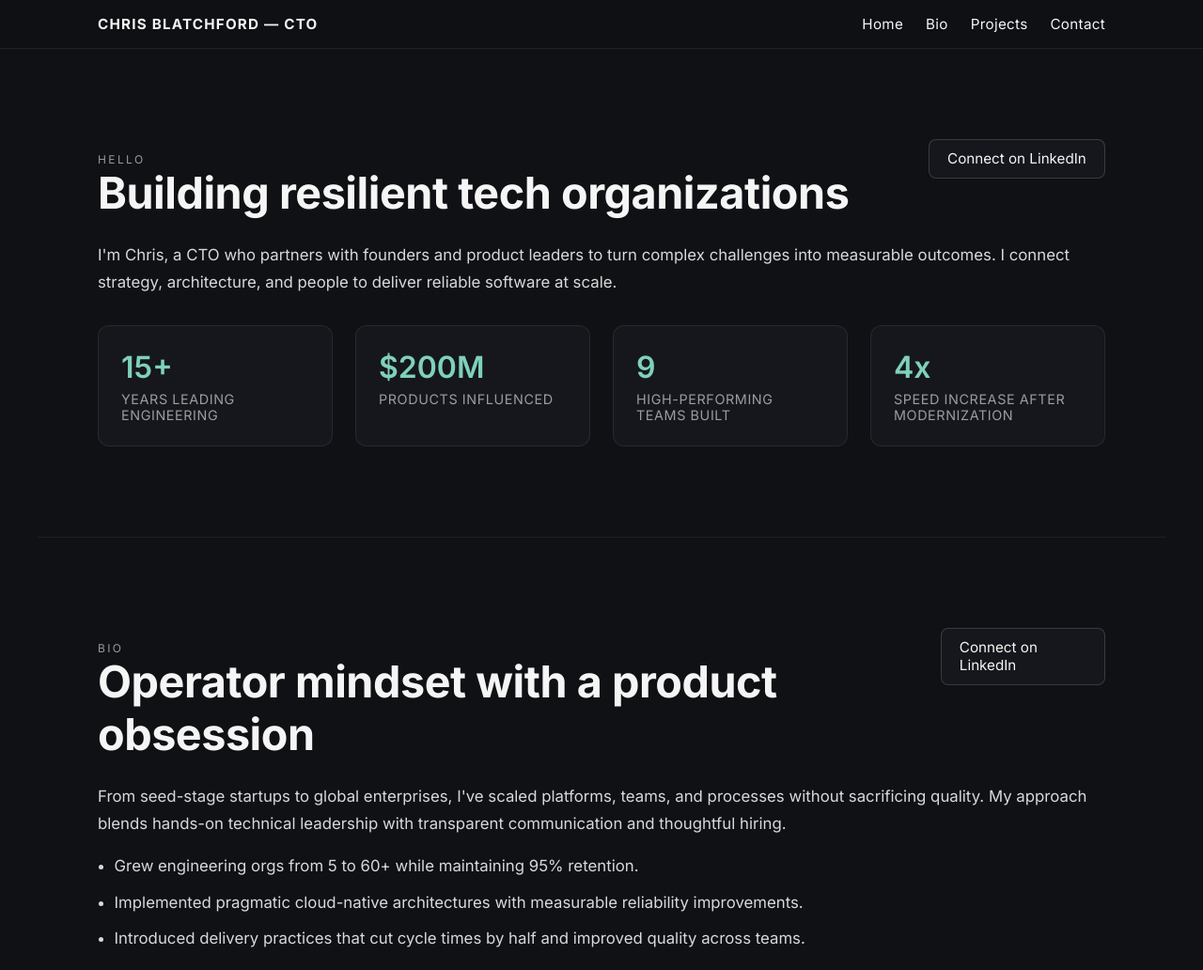
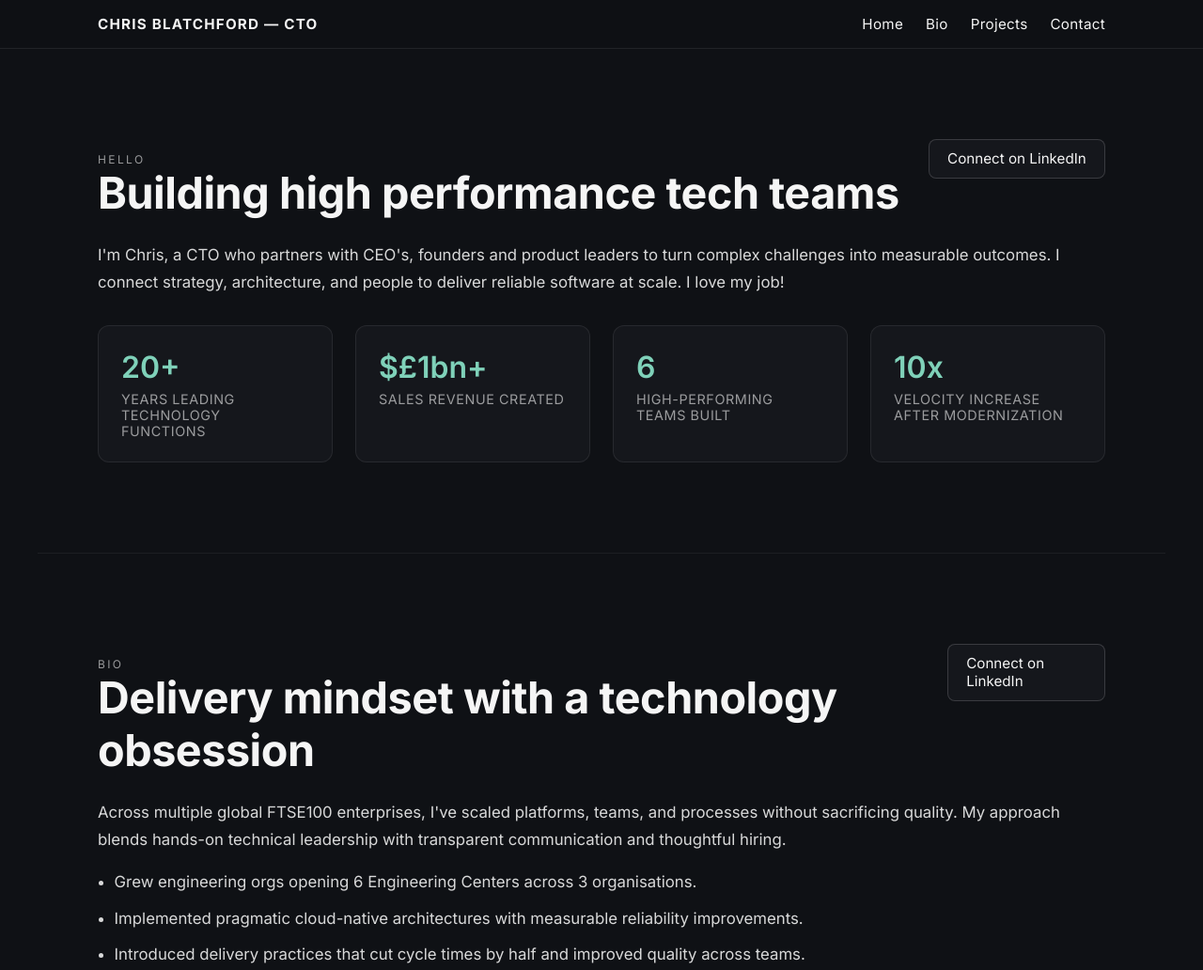
Before and after one commit to Blatcho/blatchoWeb, a plain HTML site: page index.html in a window 1280 px wide. Shown: the top 1032 px of the page at 94% size. Drawn offline with nearby package versions, Linux system fonts and the light colour scheme.

Commit message:
small edits to text

```diff
--- a/index.html
+++ b/index.html
@@ -353,9 +353,9 @@
         {
           id: "home",
           kicker: "Hello",
-          title: "Building resilient tech organizations",
+          title: "Building high performance tech teams",
           description:
-            "I'm Chris, a CTO who partners with founders and product leaders to turn complex challenges into measurable outcomes. I connect strategy, architecture, and people to deliver reliable software at scale.",
+            "I'm Chris, a CTO who partners with CEO's, founders and product leaders to turn complex challenges into measurable outcomes. I connect strategy, architecture, and people to deliver reliable software at scale. I love my job!",
           content: () =>
             React.createElement(
               React.Fragment,
@@ -365,20 +365,20 @@
                 { className: "metrics-grid" },
                 [
                   {
-                    value: "15+",
-                    label: "Years leading engineering"
+                    value: "20+",
+                    label: "Years leading Technology functions"
                   },
                   {
-                    value: "$200M",
-                    label: "Products influenced"
+                    value: "$£1bn+",
+                    label: "Sales revenue created"
                   },
                   {
-                    value: "9",
+                    value: "6",
                     label: "High-performing teams built"
                   },
                   {
-                    value: "4x",
-                    label: "Speed increase after modernization"
+                    value: "10x",
+                    label: "Velocity increase after modernization"
                   }
                 ].map((metric) =>
                   React.createElement(
@@ -394,9 +394,9 @@
         {
           id: "bio",
           kicker: "Bio",
-          title: "Operator mindset with a product obsession",
+          title: "Delivery mindset with a technology obsession",
           description:
-            "From seed-stage startups to global enterprises, I've scaled platforms, teams, and processes without sacrificing quality. My approach blends hands-on technical leadership with transparent communication and thoughtful hiring.",
+            "Across multiple global FTSE100 enterprises, I've scaled platforms, teams, and processes without sacrificing quality. My approach blends hands-on technical leadership with transparent communication and thoughtful hiring.",
           content: () =>
             React.createElement(
               React.Fragment,
@@ -408,7 +408,7 @@
                   "ul",
                   { style: { paddingLeft: "1.1rem", margin: "0", lineHeight: 1.7 } },
                   [
-                    "Grew engineering orgs from 5 to 60+ while maintaining 95% retention.",
+                    "Grew engineering orgs opening 6 Engineering Centers across 3 organisations.",
                     "Implemented pragmatic cloud-native architectures with measurable reliability improvements.",
                     "Introduced delivery practices that cut cycle times by half and improved quality across teams."
                   ].map((item) =>
```
